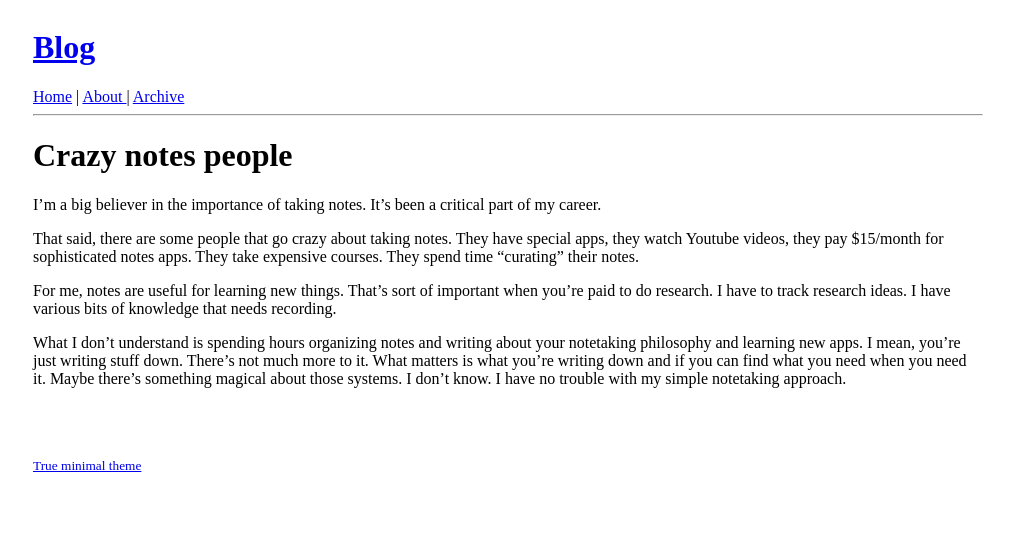
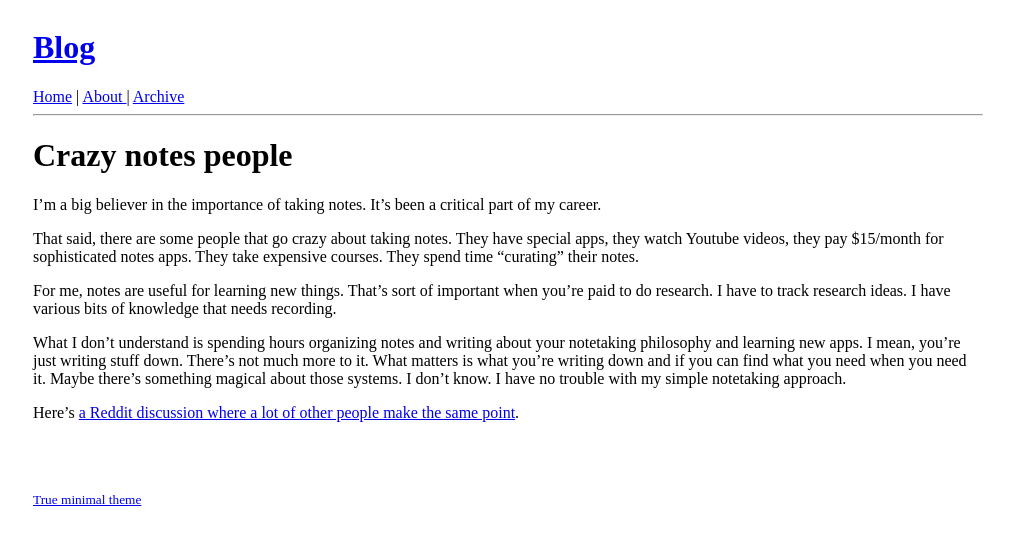
Before and after one commit to bachmeil/the-blog, a Jekyll site: the page built from _posts/2022-09-06-crazy-for-notes.md, in a window 1280 px wide. Shown: the top 545 px of the page, without its empty margins (132-1146 px from the left). Built offline with Jekyll 4.4.1, drawn with Linux system fonts in a browser that asks for light colours.

Commit message:
Add link

```diff
--- a/_posts/2022-09-06-crazy-for-notes.md
+++ b/_posts/2022-09-06-crazy-for-notes.md
@@ -9,3 +9,5 @@ That said, there are some people that go crazy about taking notes. They have spe
 For me, notes are useful for learning new things. That's sort of important when you're paid to do research. I have to track research ideas. I have various bits of knowledge that needs recording.
 
 What I don't understand is spending hours organizing notes and writing about your notetaking philosophy and learning new apps. I mean, you're just writing stuff down. There's not much more to it. What matters is what you're writing down and if you can find what you need when you need it. Maybe there's something magical about those systems. I don't know. I have no trouble with my simple notetaking approach.
+
+Here's [a Reddit discussion where a lot of other people make the same point](https://www.reddit.com/r/ObsidianMD/comments/x2d7p1/psa_were_not_all_productivity_content_creators/).
```
